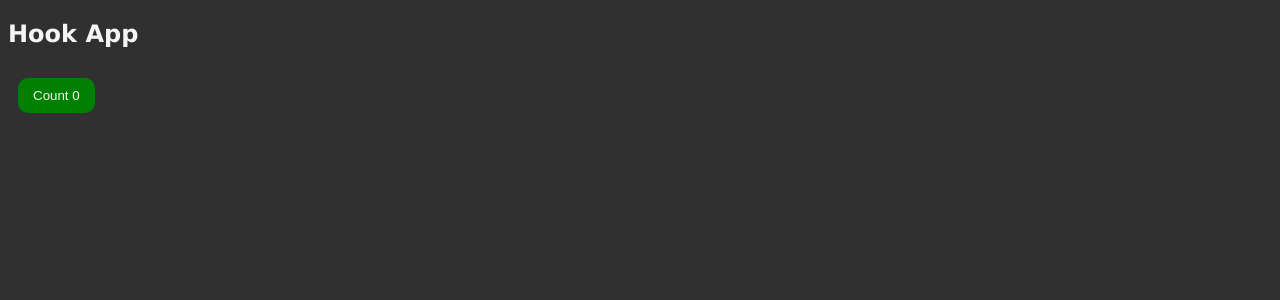
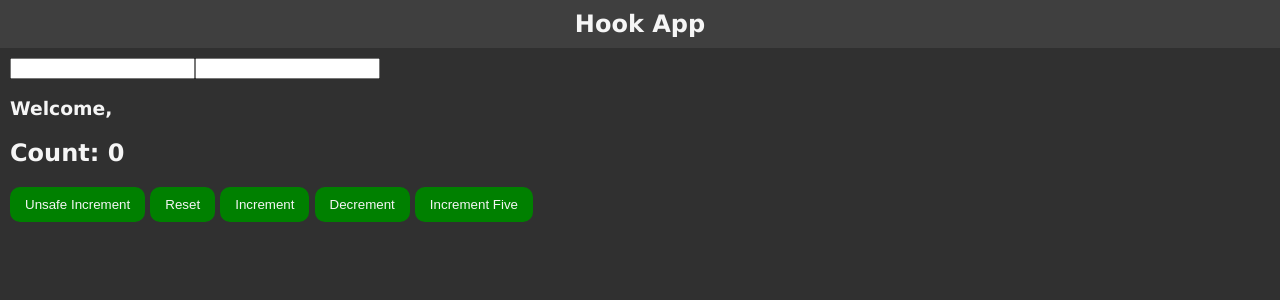
Before and after one commit to a-chakrawarti/React-Crownstack, a React (Create React App) app in the folder my-app/: page / in a window 1280 px wide. Shown: the top 300 px of the page. Built offline with nearby package versions, Linux system fonts and the light colour scheme.

Commit message:
Implemented  useState
Update state using prevState value & manually merging, updating of state object using the useState's setter function

```diff
--- a/my-app/src/HookApp.css
+++ b/my-app/src/HookApp.css
@@ -1,7 +1,15 @@
 body {
+    margin: 0;
     background-color: #303030;
     color: whitesmoke;
     font-family: 'Lucida Sans', 'Lucida Sans Regular', 'Lucida Grande', 'Lucida Sans Unicode', Geneva, Verdana, sans-serif;
+}
+
+.header {
+    margin: 0;
+    padding: 10px;
+    background-color: #3f3f3f;
+    text-align: center;
 }
 
 .container {
@@ -14,4 +22,5 @@ body {
     color: whitesmoke;
     border: none;
     border-radius: 10px;
+    outline: none;
 }
--- a/my-app/src/HookApp.js
+++ b/my-app/src/HookApp.js
@@ -2,14 +2,16 @@ import React from 'react';
 import './HookApp.css'
 
 import Counter from './hook-components/Counter'
+import InputName from './hook-components/InputName';
 
 function HookApp() {
 
     const container = 'container'
     return(
         <div>
-            <h2>Hook App</h2>
+            <h2 className='header'>Hook App</h2>
             <div className={`${container}`}>
+                <InputName />
                 <Counter />
             </div>
         </div>
--- a/my-app/src/hook-components/Counter.js
+++ b/my-app/src/hook-components/Counter.js
@@ -3,11 +3,24 @@ import '../HookApp.css'
 
 function Counter() {
 
-    const [count, setCount] = useState(0)
+    const initialCount = 0
+    const [count, setCount] = useState(initialCount)
     const btnStyle = 'button'
+
+    function incrementFive() {
+        for (let i=0; i<5; i++) {
+            setCount(prevCount => prevCount + 1)
+        }
+    }
+
     return (
         <div>
-            <button className = {btnStyle} onClick={() => setCount(count + 1)}>Count {count}</button>
+            <h2>Count: {count}</h2>
+            <button className = {btnStyle} onClick={() => setCount(count + 1)}>Unsafe Increment</button> {/* Unsafe */}
+            <button className = {btnStyle} onClick={() => setCount(initialCount)}>Reset</button> {/* Accessing the state using a prevState is safe */}
+            <button className = {btnStyle} onClick={() => setCount(prevCount => prevCount + 1)}>Increment</button> {/* Accessing the state using a prevState is safe */}
+            <button className = {btnStyle} onClick={() => setCount(prevCount => prevCount - 1)}>Decrement</button> {/* Accessing the state using a prevState is safe */}
+            <button className = {btnStyle} onClick={incrementFive}>Increment Five</button>
         </div>
     )
 }
--- /dev/null
+++ b/my-app/src/hook-components/InputName.js
@@ -0,0 +1,26 @@
+import React, { useState } from 'react';
+
+const InputName = () => {
+
+    const [name, setName] = useState({
+        firstName: '',
+        lastName: ''
+    })
+
+    return (
+        <div>
+            <input type="text"
+            value={name.firstName}
+            onChange={event => setName({...name, firstName: event.target.value})}>
+            </input>
+            <input type="text"
+            value={name.lastName}
+            onChange={event => setName({...name, lastName: event.target.value})}>
+            </input>
+
+            <h3>{`Welcome, ${name.firstName} ${name.lastName}`}</h3>
+        </div>
+    );
+}
+
+export default InputName;
```
Also changed, not shown: 1 other file (tests, documents, lock files or other folders).
